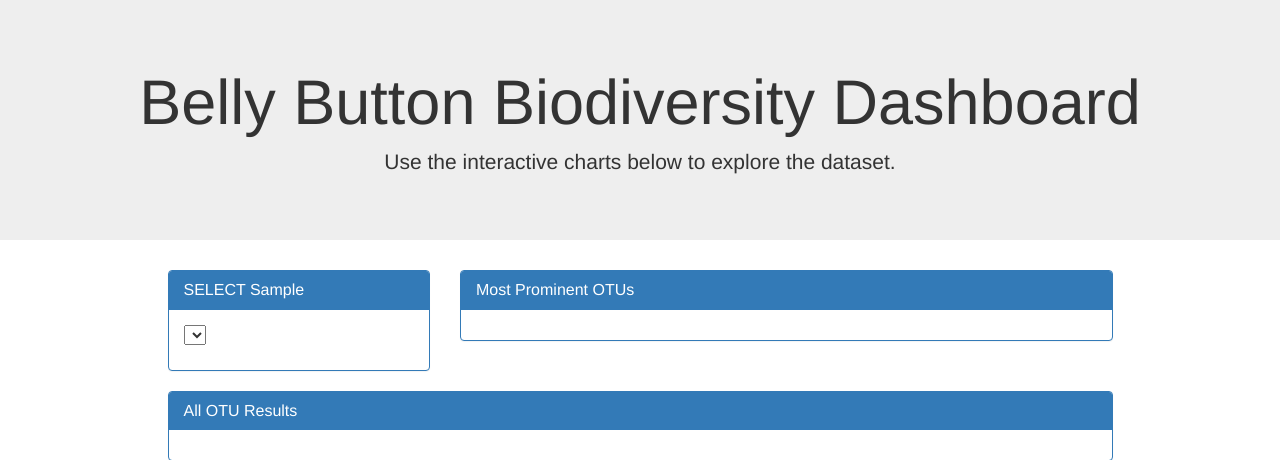
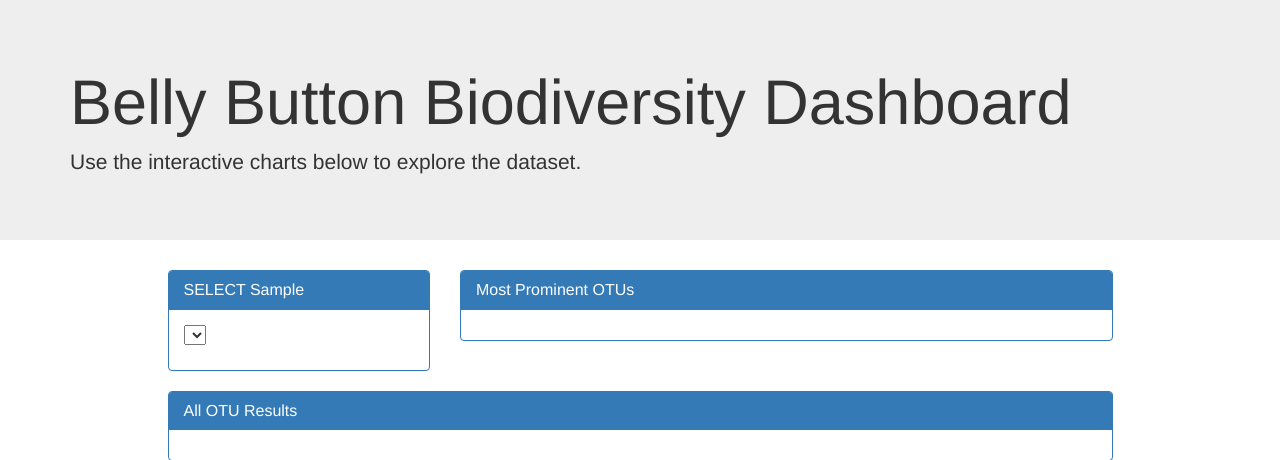
Before and after one commit to Jahmah/Belly_button_bio-Dashboard, a Flask app: page / in a window 1280 px wide. Shown: the top 460 px of the page. Run offline with Flask 2, Linux system fonts and the light colour scheme; lists and menus that the app fills with data are empty; some libraries are stand-ins or nearby versions.

Commit message:
Updated index.html

```diff
--- a/templates/index.html
+++ b/templates/index.html
@@ -11,7 +11,7 @@
 
 <body>
     <div class="jumbotron">
-        <div style="text-align:center" class="container">
+        <div  class="container">
             <h1> Belly Button Biodiversity Dashboard</h1>
             <p>Use the interactive charts below to explore the dataset.</p>
         </div>
@@ -56,9 +56,9 @@
             </div>
         </div>
     </div>
-    <script src="https://cdnjs.cloudflare.com/ajax/libs/d3/5.5.0/d3.js"></script>
+    <!--script src="https://cdnjs.cloudflare.com/ajax/libs/d3/5.5.0/d3.js"></script>
     <script src="https://cdn.plot.ly/plotly-latest.min.js"></script>
-    <script src="{{ url_for('static', filename='js/index.js') }}"></script>
+    <script src="{{ url_for('static', filename='js/index.js') }}"></script-->
 
 </body>
 
```
